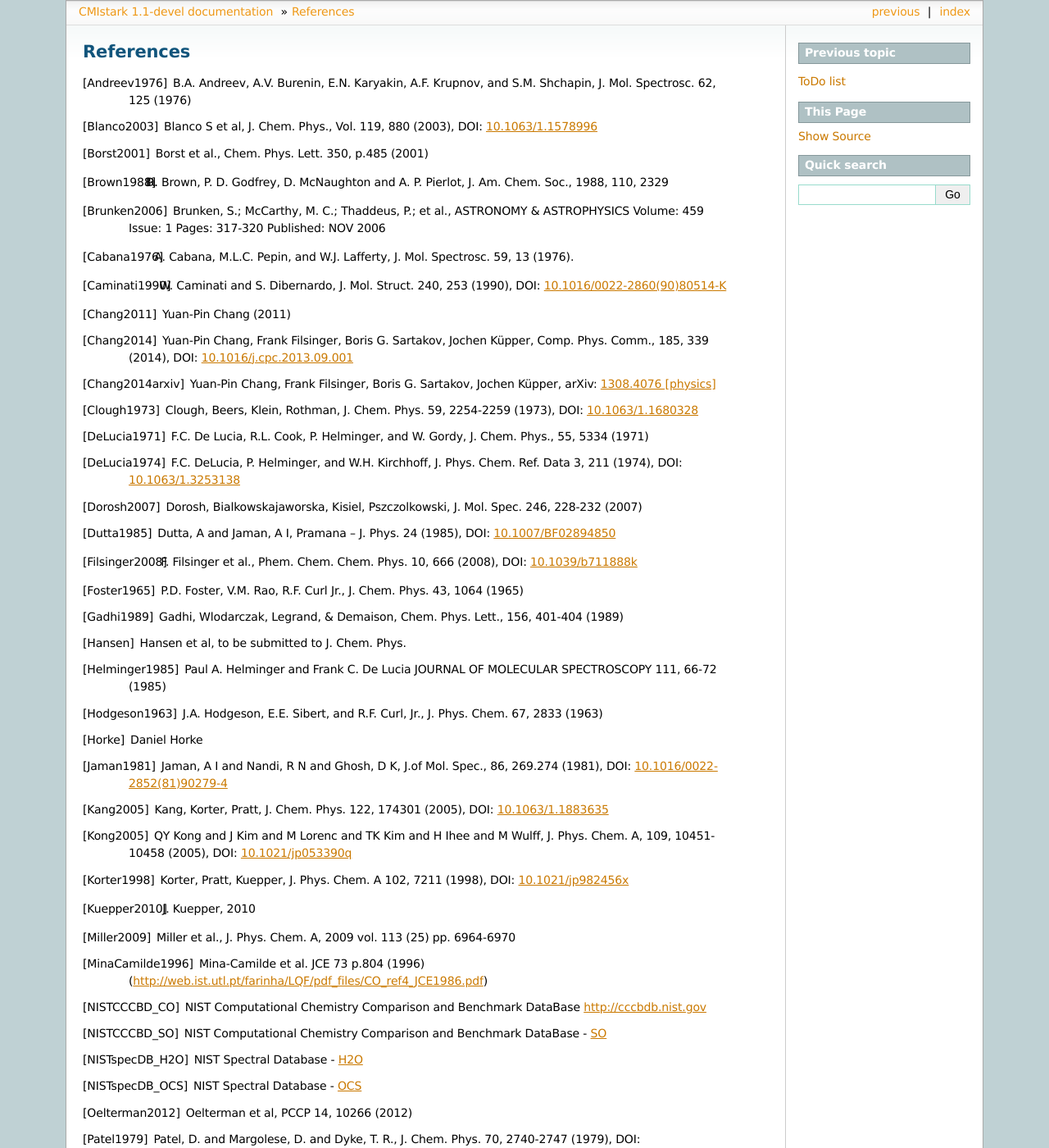
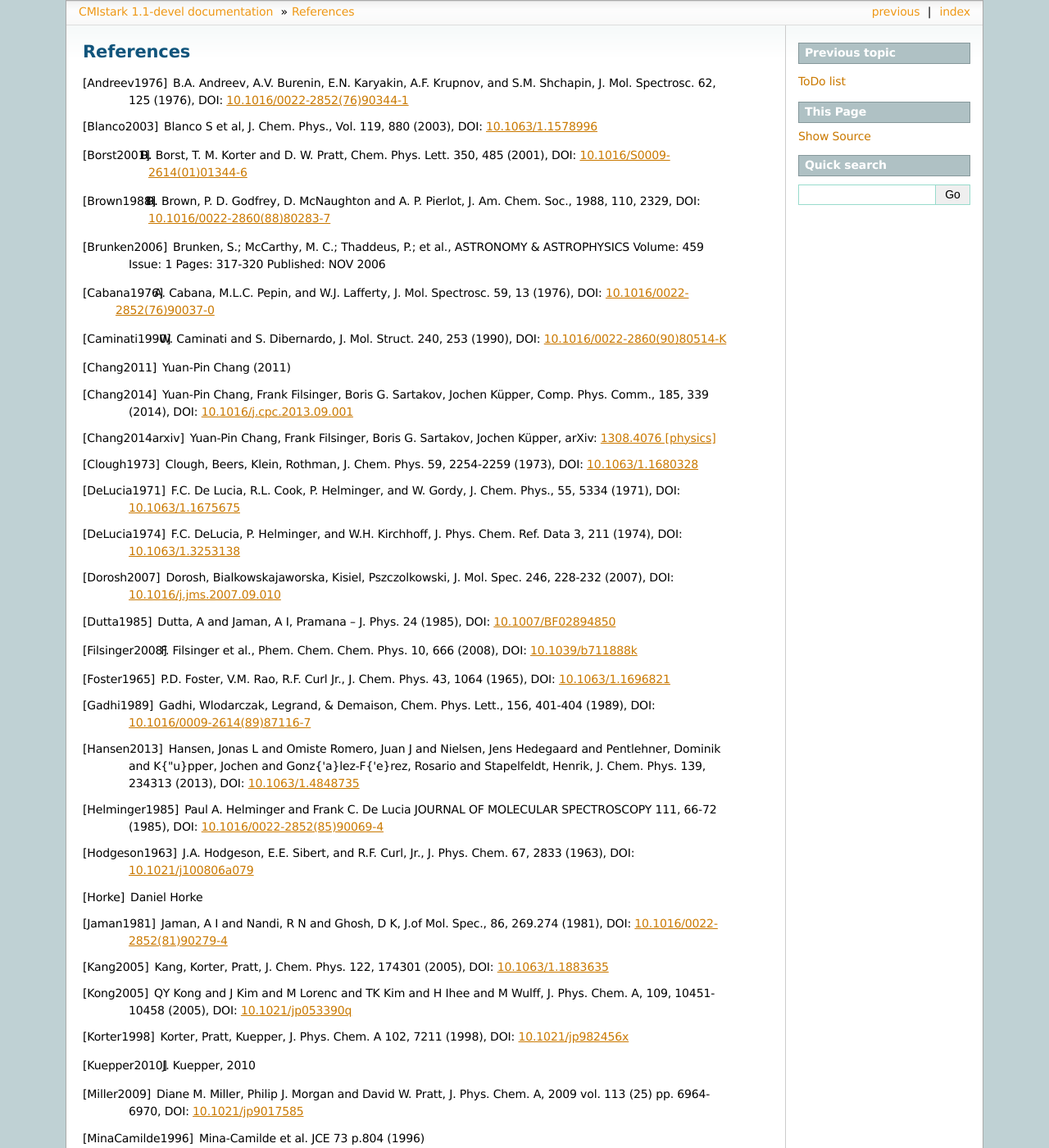
Before and after one commit to CFEL-CMI/cmistark, a Sphinx documentation site: the page built from doc/references.rst, in a window 1280 px wide and 1400 px high. Shown: the whole window at 82% size. Built offline with Sphinx 7.4.7, drawn with Linux system fonts in a browser that asks for light colours; some of the changed text lies outside the part shown.

Commit message:
(doc update) add all doi

```diff
--- a/doc/installation.rst
+++ b/doc/installation.rst
@@ -77,10 +79,6 @@ be in "$HOME/.python/bin".
 For further details, see https://docs.python.org/3/install/index.html#inst-alt-install-user and
 https://docs.python.org/3/using/cmdline.html#envvar-PYTHONUSERBASE
 
-
-.. todo:: For the ``develeop`` install, please add link to its primary documentation in
-          Python/setuptools documentation.
-
 .. comment
    Local Variables:
    coding: utf-8
--- a/doc/references.rst
+++ b/doc/references.rst
@@ -1,54 +1,55 @@
 References
 ==========
 
-.. [Andreev1976] B.A. Andreev, A.V. Burenin, E.N. Karyakin, A.F. Krupnov, and S.M. Shchapin, J. Mol. Spectrosc. 62, 125 (1976)
+.. [Andreev1976] B.A. Andreev, A.V. Burenin, E.N. Karyakin, A.F. Krupnov, and S.M. Shchapin, J. Mol. Spectrosc. 62, 125 (1976), DOI: `10.1016/0022-2852(76)90344-1 <http://dx.doi.org/10.1016/0022-2852(76)90344-1>`_
 .. [Blanco2003] Blanco S et al, J. Chem. Phys., Vol. 119, 880 (2003), DOI: `10.1063/1.1578996 <http://dx.doi.org/10.1063/1.1578996>`_
-.. [Borst2001] Borst et al., Chem. Phys. Lett. 350, p.485 (2001)
-.. [Brown1988] R. D. Brown, P. D. Godfrey, D. McNaughton and A. P. Pierlot, J. Am. Chem. Soc., 1988, 110, 2329
+.. [Borst2001] D. R. Borst, T. M. Korter and D. W. Pratt, Chem. Phys. Lett. 350, 485 (2001), DOI: `10.1016/S0009-2614(01)01344-6 <http://dx.doi.org/10.1016/S0009-2614(01)01344-6>`_
+.. [Brown1988] R. D. Brown, P. D. Godfrey, D. McNaughton and A. P. Pierlot, J. Am. Chem. Soc., 1988, 110, 2329, DOI: `10.1016/0022-2860(88)80283-7 <http://dx.doi.org/10.1016/0022-2860(88)80283-7>`_
 .. [Brunken2006] Brunken, S.; McCarthy, M. C.; Thaddeus, P.; et al., ASTRONOMY & ASTROPHYSICS  Volume: 459   Issue: 1   Pages: 317-320   Published: NOV 2006
-.. [Cabana1976] A. Cabana, M.L.C. Pepin, and W.J. Lafferty, J. Mol. Spectrosc. 59, 13 (1976).
+.. [Cabana1976] A. Cabana, M.L.C. Pepin, and W.J. Lafferty, J. Mol. Spectrosc. 59, 13 (1976), DOI: `10.1016/0022-2852(76)90037-0 <http://dx.doi.org/10.1016/0022-2852(76)90037-0>`_
 .. [Caminati1990] W. Caminati and S. Dibernardo, J. Mol. Struct. 240, 253 (1990), DOI: `10.1016/0022-2860(90)80514-K <http://dx.doi.org/10.1016/0022-2860(90)80514-K>`_
 .. [Chang2011] Yuan-Pin Chang (2011)
 .. [Chang2014] Yuan-Pin Chang, Frank Filsinger, Boris G. Sartakov, Jochen Küpper, Comp. Phys. Comm., 185, 339 (2014), DOI: `10.1016/j.cpc.2013.09.001 <http://dx.doi.org/10.1016/j.cpc.2013.09.001>`_
 .. [Chang2014arxiv] Yuan-Pin Chang, Frank Filsinger, Boris G. Sartakov, Jochen Küpper, arXiv: `1308.4076 [physics] <http://arxiv.org/abs/1308.4076>`_
 .. [Clough1973] Clough, Beers, Klein, Rothman, J. Chem. Phys. 59, 2254-2259 (1973), DOI: `10.1063/1.1680328 <http://dx.doi.org/10.1063/1.1680328>`_
-.. [DeLucia1971] F.C. De Lucia, R.L. Cook, P. Helminger, and W. Gordy, J. Chem. Phys., 55, 5334 (1971)
+.. [DeLucia1971] F.C. De Lucia, R.L. Cook, P. Helminger, and W. Gordy, J. Chem. Phys., 55, 5334 (1971), DOI: `10.1063/1.1675675 <http://dx.doi.org/10.1063/1.1675675>`_
 .. [DeLucia1974] F.C. DeLucia, P. Helminger, and W.H. Kirchhoff, J. Phys. Chem. Ref. Data 3, 211 (1974), DOI: `10.1063/1.3253138 <http://dx.doi.org/10.1063/1.3253138>`_
-.. [Dorosh2007] Dorosh, Bialkowskajaworska, Kisiel, Pszczolkowski,  J. Mol. Spec. 246, 228-232 (2007)
+.. [Dorosh2007] Dorosh, Bialkowskajaworska, Kisiel, Pszczolkowski,  J. Mol. Spec. 246, 228-232 (2007), DOI: `10.1016/j.jms.2007.09.010 <http://dx.doi.org/10.1016/j.jms.2007.09.010>`_
 .. [Dutta1985] Dutta, A and Jaman, A I, Pramana -- J. Phys. 24 (1985), DOI: `10.1007/BF02894850 <http://dx.doi.org/10.1007/BF02894850>`_
 .. [Filsinger2008] F. Filsinger et al., Phem. Chem. Chem. Phys. 10, 666 (2008), DOI: `10.1039/b711888k <http://dx.doi.org/10.1039/b711888k>`_
-.. [Foster1965] P.D. Foster, V.M. Rao, R.F. Curl Jr., J. Chem. Phys. 43, 1064 (1965)
-.. [Gadhi1989] Gadhi, Wlodarczak, Legrand, & Demaison, Chem. Phys. Lett., 156, 401-404 (1989)
-.. [Hansen] Hansen et al, to be submitted to J. Chem. Phys.
-.. [Helminger1985] Paul A. Helminger and Frank C. De Lucia JOURNAL OF MOLECULAR SPECTROSCOPY 111, 66-72 (1985)
-.. [Hodgeson1963] J.A. Hodgeson, E.E. Sibert, and R.F. Curl, Jr., J. Phys. Chem. 67, 2833 (1963)
+.. [Foster1965] P.D. Foster, V.M. Rao, R.F. Curl Jr., J. Chem. Phys. 43, 1064 (1965), DOI: `10.1063/1.1696821 <http://dx.doi.org/10.1063/1.1696821>`_
+.. [Gadhi1989] Gadhi, Wlodarczak, Legrand, & Demaison, Chem. Phys. Lett., 156, 401-404 (1989), DOI: `10.1016/0009-2614(89)87116-7 <http://dx.doi.org/10.1016/0009-2614(89)87116-7>`_
+.. [Hansen2013] Hansen, Jonas L and Omiste Romero, Juan J and Nielsen, Jens Hedegaard and Pentlehner, Dominik and K{\"u}pper, Jochen and Gonz{\'a}lez-F{\'e}rez, Rosario and
+                Stapelfeldt, Henrik, J. Chem. Phys. 139, 234313 (2013), DOI: `10.1063/1.4848735 <http://dx.doi.org/10.1063/1.4848735>`_
+.. [Helminger1985] Paul A. Helminger and Frank C. De Lucia JOURNAL OF MOLECULAR SPECTROSCOPY 111, 66-72 (1985), DOI: `10.1016/0022-2852(85)90069-4 <http://dx.doi.org/10.1016/0022-2852(85)90069-4>`_
+.. [Hodgeson1963] J.A. Hodgeson, E.E. Sibert, and R.F. Curl, Jr., J. Phys. Chem. 67, 2833 (1963), DOI: `10.1021/j100806a079 <http://dx.doi.org/10.1021/j100806a079>`_
 .. [Horke] Daniel Horke
 .. [Jaman1981] Jaman, A I and Nandi, R N and Ghosh, D K, J.of Mol. Spec., 86, 269.274 (1981), DOI: `10.1016/0022-2852(81)90279-4 <http://dx.doi.org/10.1016/0022-2852(81)90279-4>`_
 .. [Kang2005] Kang, Korter, Pratt, J. Chem. Phys. 122, 174301 (2005), DOI: `10.1063/1.1883635 <http://dx.doi.org/10.1063/1.1883635>`_
 .. [Kong2005] QY Kong and J Kim and M Lorenc and TK Kim and H Ihee and M Wulff, J. Phys. Chem. A, 109, 10451-10458 (2005), DOI: `10.1021/jp053390q <http://dx.doi.org/10.1021/jp053390q>`_
 .. [Korter1998] Korter, Pratt, Kuepper, J. Phys. Chem. A 102, 7211 (1998), DOI: `10.1021/jp982456x <http://dx.doi.org/10.1021/jp982456x>`_
 .. [Kuepper2010] J. Kuepper, 2010
-.. [Miller2009] Miller et al., J. Phys. Chem. A, 2009 vol. 113 (25) pp. 6964-6970
+.. [Miller2009] Diane M. Miller, Philip J. Morgan and David W. Pratt, J. Phys. Chem. A, 2009 vol. 113 (25) pp. 6964-6970, DOI: `10.1021/jp9017585 <http://dx.doi.org/10.1021/jp9017585>`_
 .. [MinaCamilde1996] Mina-Camilde et al. JCE 73 p.804 (1996) (http://web.ist.utl.pt/farinha/LQF/pdf_files/CO_ref4_JCE1986.pdf)
 .. [NISTCCCBD_CO] NIST Computational Chemistry Comparison and Benchmark DataBase `<http://cccbdb.nist.gov>`_
 .. [NISTCCCBD_SO] NIST Computational Chemistry Comparison and Benchmark DataBase - `SO <http://cccbdb.nist.gov/exp2.asp?casno=13827322>`_
 .. [NISTspecDB_H2O] NIST Spectral Database - `H2O <http://physics.nist.gov/PhysRefData/MolSpec/Triatomic/Html/Tables/H2O.html>`_
 .. [NISTspecDB_OCS] NIST Spectral Database - `OCS <http://physics.nist.gov/PhysRefData/MolSpec/Triatomic/Html/Tables/OCS.html>`_
-.. [Oelterman2012] Oelterman et al, PCCP 14, 10266 (2012)
+.. [Oelterman2012] Oeltermann, Olivia and Brand, Christian and Engels, Bernd and Tatchen, Jorg and Schmitt, Michael, Phys. Chem. Chem. Phys. 14, 10266 (2012), DOI: `10.1039/C2CP41094J <http://dx.doi.org/10.1039/C2CP41094J>`_
 .. [Patel1979] Patel, D. and Margolese, D. and Dyke, T. R., J. Chem. Phys. 70, 2740-2747 (1979), DOI: `10.1063/1.437860 <http://dx.doi.org/10.1063/1.437860>`_
-.. [Pietila1996] Pietilä, Koivusaari, Alanko, & Anttila, Mol Phys 87, 523 (1996)
+.. [Pietila1996] Pietilä, Koivusaari, Alanko, & Anttila, Mol. Phys. 87, 523 (1996), DOI: `10.1080/00268979600100351 <http://dx.doi.org/10.1080/00268979600100351>`_
 .. [Reinartz1974] Reinartz, J. & Dymanus, A., Chemical Physics Letters, 24(3), 346-351 (1974) DOI: `10.1016/0009-2614(74)85275-9 <http://dx.doi.org/10.1016/0009-2614(74)85275-9>`_
-.. [Puzzarini2011] Puzzarini, Cristina; Barone, Vincenzo, PHYSICAL CHEMISTRY CHEMICAL PHYSICS  Volume: 13   Issue: 15   Pages: 7158-7166   Published: 2011
+.. [Puzzarini2011] Puzzarini, Cristina; Barone, Vincenzo, Phys. Chem. Chem. Phys. 13, 7158-7166 (2011), DOI: `10.1039/C0CP02636K <http://dx.doi.org/10.1039/C0CP02636K>`_
 .. [Roesch2011] Daniel Rösch, Basel, 2011
-.. [Scharpen1970] L.H. Scharpen, J.S. Muenter, and V.W. Laurie, J. Chem. Phys. 53, 2513 (1970)
+.. [Scharpen1970] L.H. Scharpen, J.S. Muenter, and V.W. Laurie, J. Chem. Phys. 53, 2513 (1970), DOI: `<10.1063/1.1674355 http://dx.doi.org/10.1063/1.1674355>`_
 .. [Shostak1991] Shostak, Ebenstein, and J. Muenter, J. Chem. Phys., 94, 5875 (1991), DOI: `10.1063/1.460471 <http://dx.doi.org/10.1063/1.460471>`_
 .. [Songhee2011] Songhee Han, 2011
 .. [Steenbeckeliers1973] G. Steenbeckeliers, and J. Bellet, J. Mol. Spectrosc. 45, 10 (1973), DOI: `10.1016/0022-2852(73)90171-9 <http://dx.doi.org/10.1016/0022-2852(73)90171-9>`_
 .. [Trippel2012] Trippel, Chang, Stern, Mullins, Holmegaard, Küpper, Phys. Rev. A 86, 033202 (2012) DOI: `10.1103/PhysRevA.86.033202 <http://dx.doi.org/10.1103/PhysRevA.86.033202>`_
-.. [Veseth1974] Veseth, Lofthus, Molecular Physics 27, 2 511-519 (1974)
-.. [Wilcox2011] D. Wilcox, A. Shirar, O. Williams, B. Dian, Chem. Phys. Lett. 508, 10 (2011)
-.. [Wohlfart2008] Wohlfart, Schnell, Grabow, Küpper, J. Mol. Spec. 247, 119-121 (2008)
-.. [Wlodarczak1987] Wlodarczak, Boucher, Bocquet, & Demaison, J. Mol. Spectros., 124, 53-65 (1987)
+.. [Veseth1974] Veseth, Lofthus, Mol. Phys. 27, 2 511-519 (1974), DOI: `10.1080/00268977400100461 <http://dx.doi.org/10.1080/00268977400100461>`_
+.. [Wilcox2011] D. Wilcox, A. Shirar, O. Williams, B. Dian, Chem. Phys. Lett. 508, 10 (2011), DOI: `10.1016/j.cplett.2011.04.001 <http://dx.doi.org/10.1016/j.cplett.2011.04.001>`_
+.. [Wohlfart2008] Wohlfart, Schnell, Grabow, Küpper, J. Mol. Spec. 247, 119-121 (2008), DOI: `10.1016/j.jms.2007.10.006 <http://dx.doi.org/10.1016/j.jms.2007.10.006>`_
+.. [Wlodarczak1987] Wlodarczak, Boucher, Bocquet, & Demaison, J. Mol. Spectros., 124, 53-65 (1987), DOI: `10.1016/0022-2852(87)90120-2 <http://dx.doi.org/10.1016/0022-2852(87)90120-2>`_
 
 .. comment
    Local Variables:
```
Also changed, not shown: other parts of doc/installation.rst (+2 -0 lines), 1 other file.
